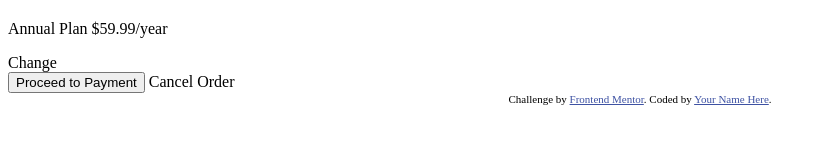
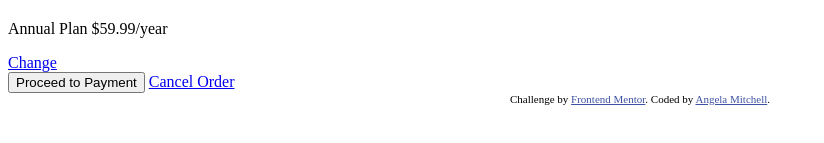
Before and after one commit to amitchell05/order-summary-component-main, a plain HTML site: page index.html in a window 1280 px wide. Shown: the part 149-292 px from the top of the page, without its empty margins (0-824 px from the left). Drawn offline with Linux system fonts and the light colour scheme.

Commit message:
add href to anchor tags; add my name to page

```diff
--- a/index.html
+++ b/index.html
@@ -40,18 +40,18 @@
           alt="Eight notes within a blueish circle"
         />
         <p>Annual Plan <span>$59.99/year</span></p>
-        <a>Change</a>
+        <a href="#">Change</a>
       </section>
 
       <button>Proceed to Payment</button>
-      <a>Cancel Order</a>
+      <a href="#">Cancel Order</a>
     </article>
 
     <div class="attribution">
       Challenge by
       <a href="https://www.frontendmentor.io?ref=challenge" target="_blank"
         >Frontend Mentor</a
-      >. Coded by <a href="#">Your Name Here</a>.
+      >. Coded by <a href="#">Angela Mitchell</a>.
     </div>
   </body>
 </html>
```
